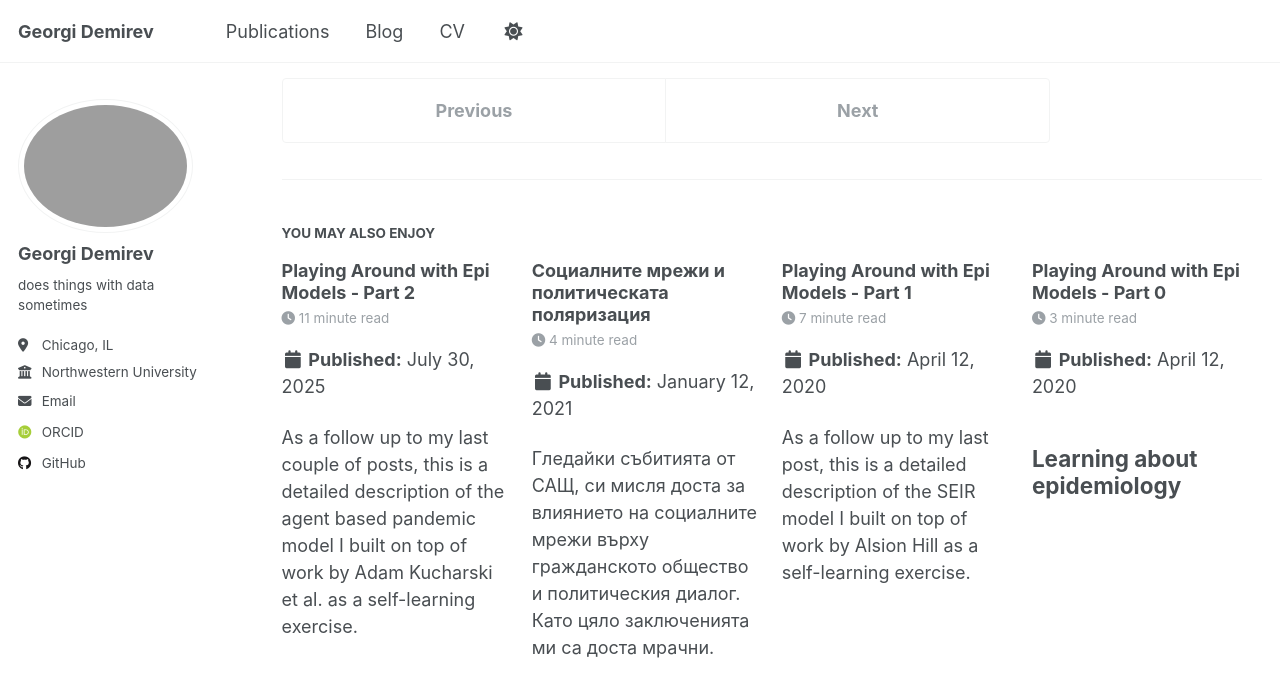
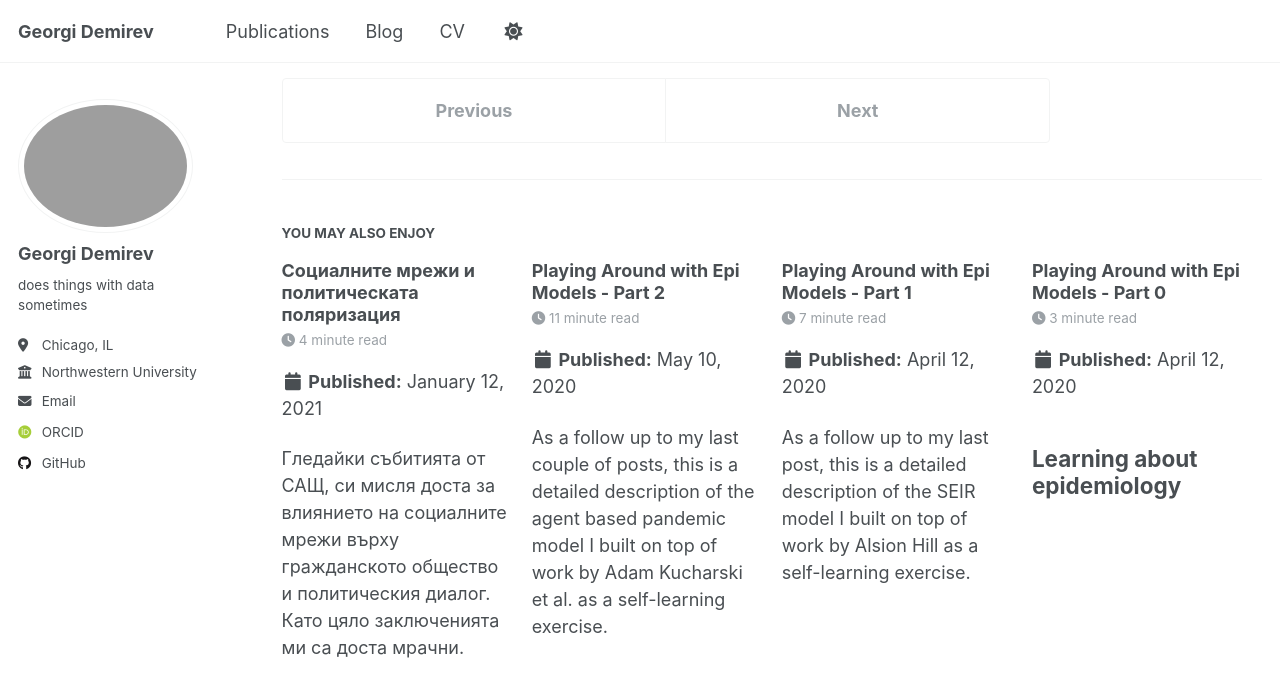
Before and after one commit to demirev/demirev.github.io, a Jekyll site: the page built from _posts/2025-07-30-heat-deaths.md, in a window 1280 px wide and 900 px high, scrolled down 9526 px. Shown: the top 697 px of the window. Built offline with Jekyll 4.4.1, drawn with Linux system fonts in a browser that asks for light colours; some web fonts are replaced; a script that is not in the unit is left out.

```diff
--- a/_posts/2020-05-10-agent-based-pandemic-model.md
+++ b/_posts/2020-05-10-agent-based-pandemic-model.md
@@ -1,7 +1,7 @@
 ---
 title: 'Playing Around with Epi Models - Part 2'
-date: 2025-07-30
-permalink: /posts/heat-waves/
+date: 2020-05-10
+permalink: /posts/epi-models-2/
 tags:
   - models
 ---
```
Also changed, not shown: _posts/2025-07-30-heat-deaths.md (+1 -1 lines).
